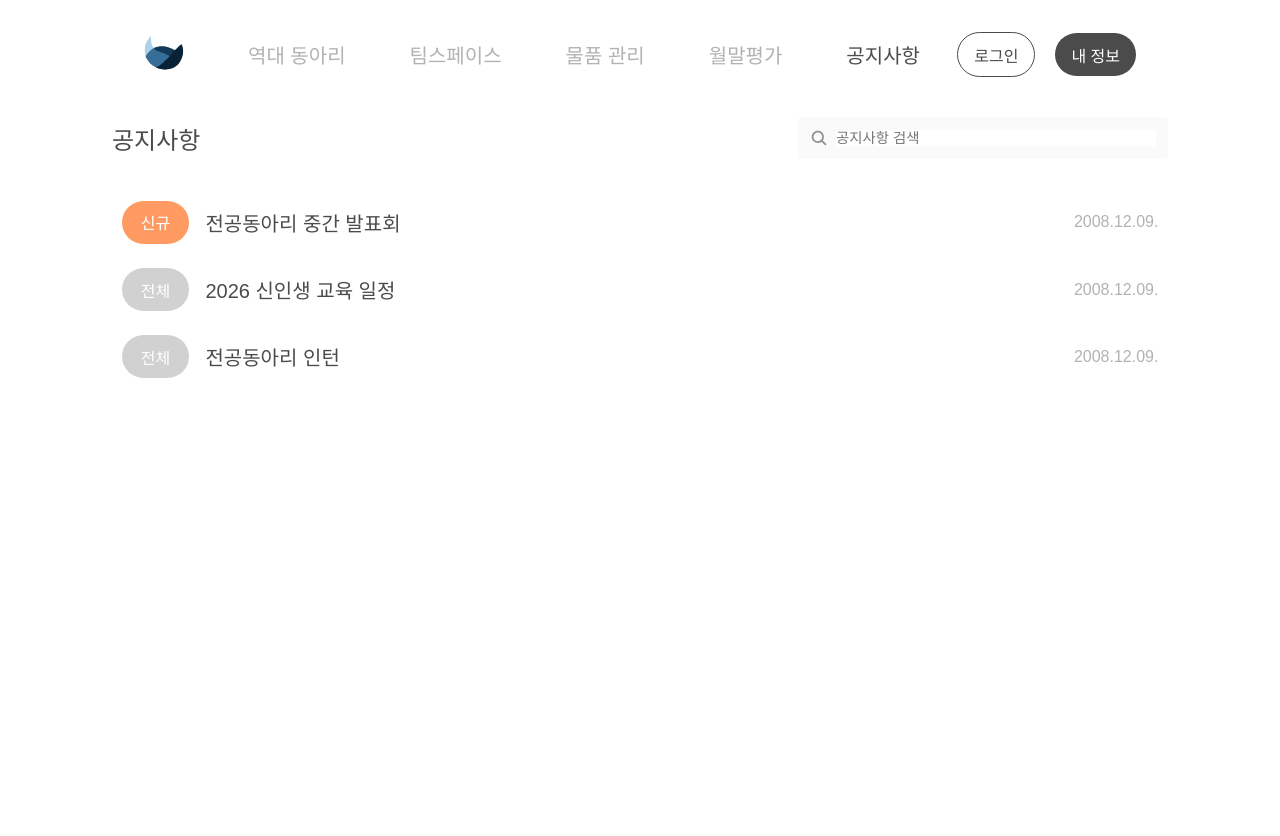
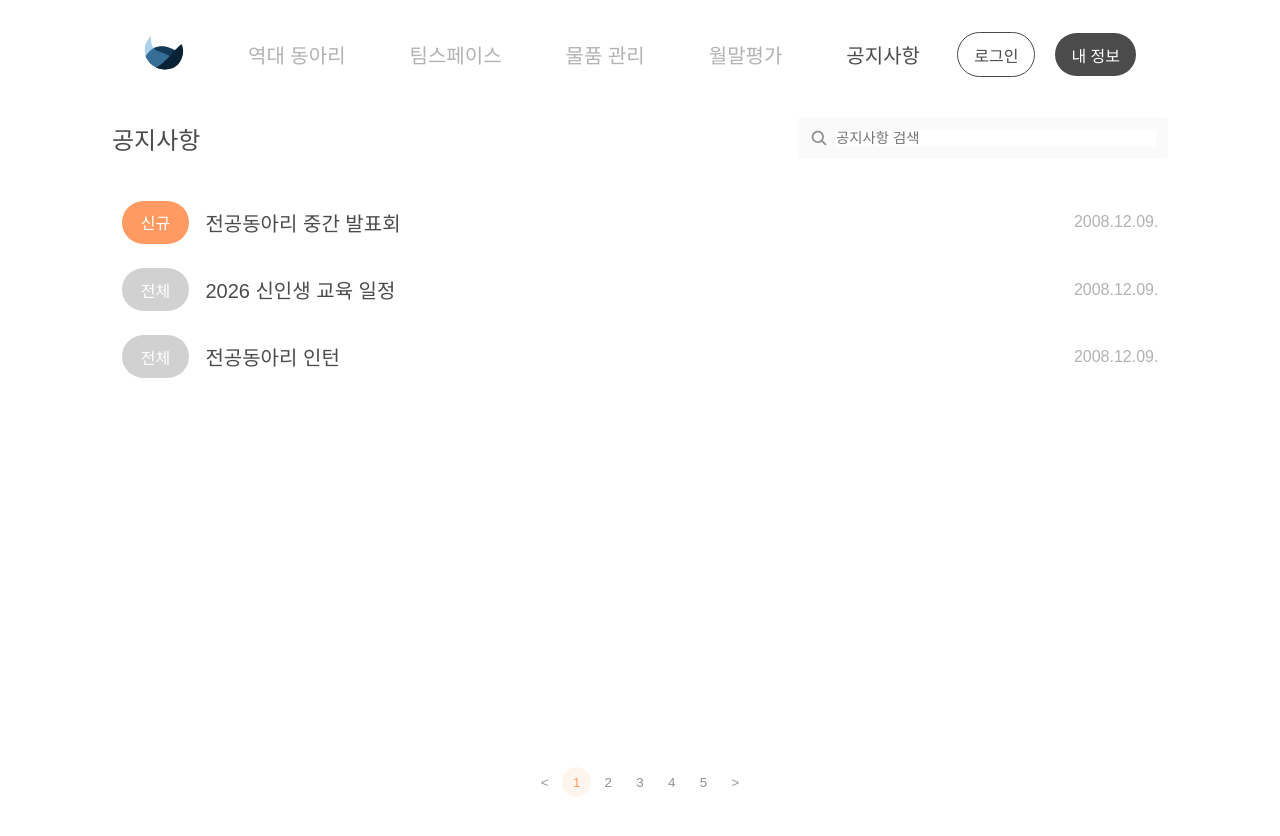
Before and after one commit to arabssm/muldum-v2, a Next.js app in the folder muldum/: page /notice in a window 1280 px wide. Shown: the top 836 px of the page. Built offline with nearby package versions, Linux system fonts and the light colour scheme; a web font is replaced by a local one.

Commit message:
feat(#15) :: 페이지 넘어가게 하기

```diff
--- /dev/null
+++ b/muldum/src/components/pagination/index.tsx
@@ -0,0 +1,48 @@
+import styled from '@emotion/styled';
+import { PaginationProps } from '@/types';
+
+export default function Pagination({ currentPage, totalPages, onPageChange }: PaginationProps) {
+    return (
+        <PaginationWrapper>
+            <PageButton onClick={() => onPageChange(currentPage - 1)} disabled={currentPage === 1}>
+                {'<'}
+            </PageButton>
+            {Array.from({ length: totalPages }, (_, i) => (
+                <PageButton
+                    key={i}
+                    onClick={() => onPageChange(i + 1)}
+                    active={currentPage === i + 1}
+                >
+                    {i + 1}
+                </PageButton>
+            ))}
+            <PageButton onClick={() => onPageChange(currentPage + 1)} disabled={currentPage === totalPages}>
+                {'>'}
+            </PageButton>
+        </PaginationWrapper>
+    );
+}
+
+const PaginationWrapper = styled.div`
+    display: flex;
+    justify-content: center;
+    margin-top: auto;
+    background-color: transparent;
+    gap: 0.2rem;
+`;
+
+export const PageButton = styled.button<{ active?: boolean }>`
+    color: #909090;
+    background-color: transparent;
+    border: none;
+    border-radius: 20rem;
+    padding: 0.7% 1%;
+    cursor: pointer;
+
+    ${({ active }) =>
+        active &&
+        `
+        background-color: #FFF5EF;
+        color: #FF9B62;
+    `}
+`;
--- a/muldum/src/containers/ui/notice/index.tsx
+++ b/muldum/src/containers/ui/notice/index.tsx
@@ -1,11 +1,16 @@
-"use client"
+"use client";
 
-import * as _ from './style';
-import Image from 'next/image';
+import * as _ from "./style";
+import Image from "next/image";
 import Link from "next/link";
+import Pagination from "@/components/pagination";
 import { NoticeData } from "@/containers/ui/main/data";
 
 export default function Notice() {
+    const page = 1;
+    const totalPages = 5;
+    const handlePageChange = (newPage: number) => { };
+
     return (
         <_.Container>
             <_.Group>
@@ -20,7 +25,11 @@ export default function Notice() {
                     <Link key={item.path} href={item.path}>
                         <_.NoticeGroup>
                             <_.NoticeWrapper>
-                                {item.type === "new" ? <_.Badge bgColor="#FF9B62">{item.badge}</_.Badge> : <_.Badge bgColor="#D1D1D1">{item.badge}</_.Badge>}
+                                {item.type === "new" ? (
+                                    <_.Badge bgColor="#FF9B62">{item.badge}</_.Badge>
+                                ) : (
+                                    <_.Badge bgColor="#D1D1D1">{item.badge}</_.Badge>
+                                )}
                                 <_.Notice>{item.notice}</_.Notice>
                             </_.NoticeWrapper>
                             <_.Date>{item.date}</_.Date>
@@ -28,6 +37,11 @@ export default function Notice() {
                     </Link>
                 ))}
             </_.NoticeContainer>
+            <Pagination
+                currentPage={page}
+                totalPages={totalPages}
+                onPageChange={handlePageChange}
+            />
         </_.Container>
     );
 }
--- a/muldum/src/containers/ui/notice/style.ts
+++ b/muldum/src/containers/ui/notice/style.ts
@@ -4,6 +4,7 @@ import type { Badgeprops } from "@/types";
 export const Container = styled.div`
     display: flex;
     flex-direction: column;
+    min-height: 85vh;
     row-gap: 2rem;
 `;
 
--- a/muldum/src/types/index.ts
+++ b/muldum/src/types/index.ts
@@ -10,3 +10,9 @@ export interface BtnProps {
     children: React.ReactNode;
     onClick?: () => void;
 }
+
+export interface PaginationProps {
+    currentPage: number;
+    totalPages: number;
+    onPageChange: (page: number) => void;
+}
```
